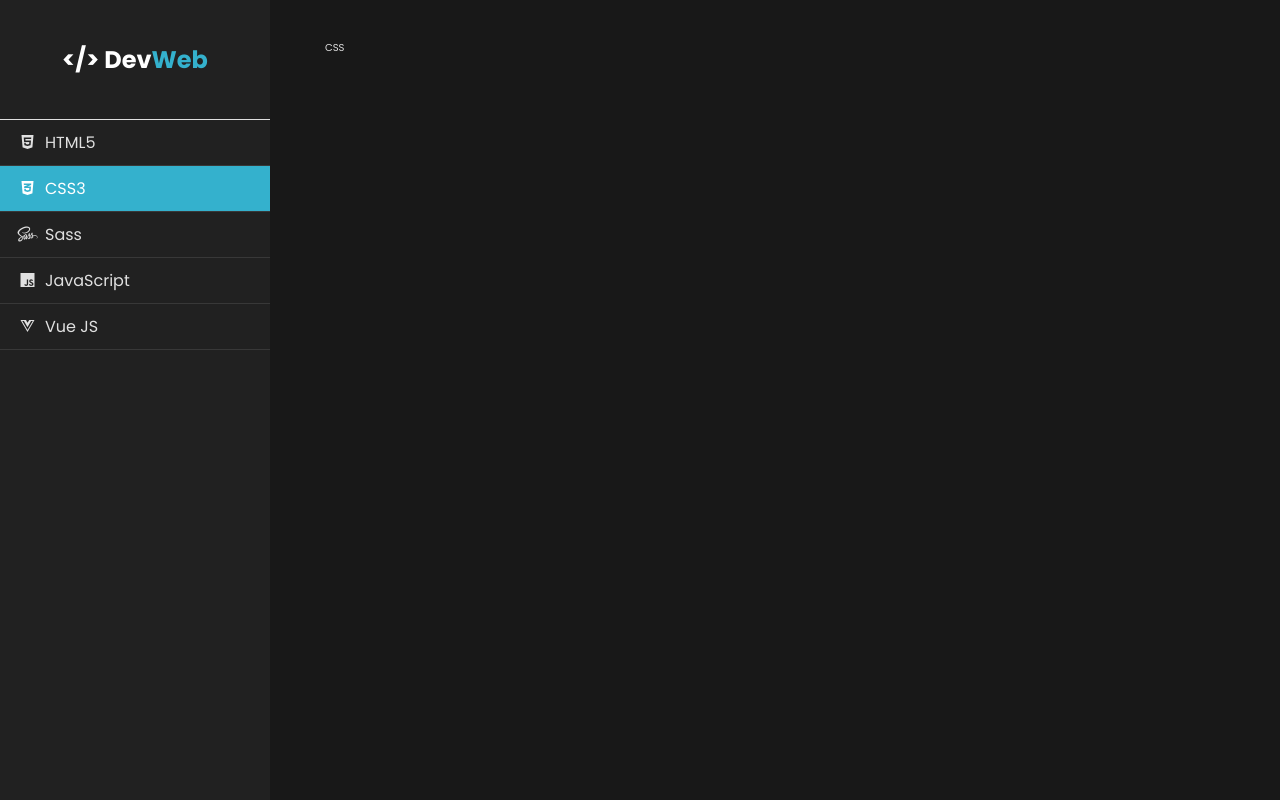
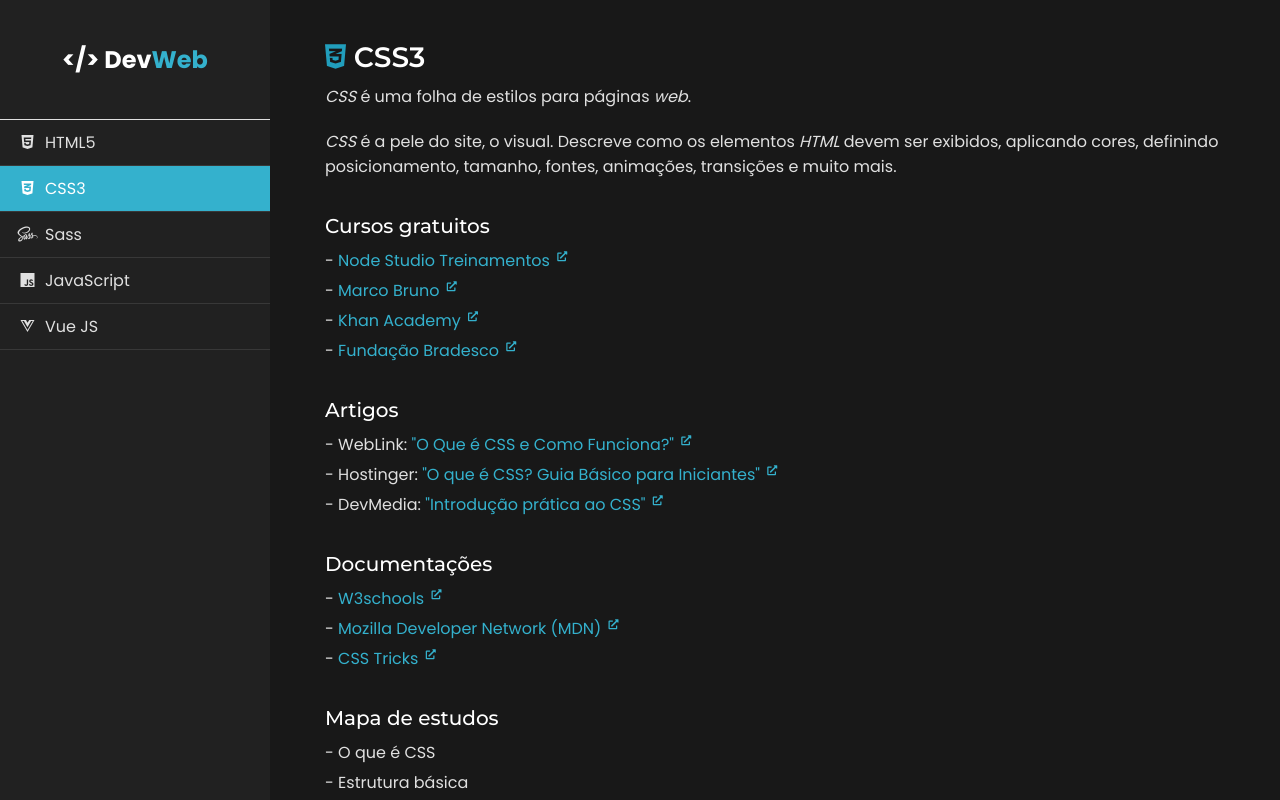
Before and after one commit to filipealvess/DevWeb, a Vue app: page /css in a window 1280 px wide. Built offline with nearby package versions, Linux system fonts and the light colour scheme.

Commit message:
Fill css view

```diff
--- a/src/views/Css.vue
+++ b/src/views/Css.vue
@@ -1,6 +1,101 @@
 <template>
   <div @click="$emit('click')" class="view">
-    CSS
+    <h2><i class="fab fa-css3-alt icon"></i> CSS3</h2>
+    <p>
+      <em>CSS</em> é uma folha de estilos para páginas <em>web</em>.
+    </p>
+    <p>
+      <em>CSS</em> é a pele do site, o visual. Descreve como os elementos
+      <em>HTML</em> devem ser exibidos, aplicando cores, definindo
+      posicionamento, tamanho, fontes, animações, transições e muito mais.
+    </p>
+
+    <h3>Cursos gratuitos</h3>
+    <ul>
+      <li>-
+        <a href="https://www.youtube.com/playlist?list=PLwXQLZ3FdTVGf7GUtiOFLc_9AXO25iIzG" target="_blank">
+          Node Studio Treinamentos
+        </a>
+      </li>
+      <li>-
+        <a href="https://www.youtube.com/playlist?list=PLirko8T4cEmx5eBb1-9j6T6Gl4aBtZ_5x" target="_blank">
+          Marco Bruno
+        </a>
+      </li>
+      <li>-
+        <a href="https://pt.khanacademy.org/computing/computer-programming/html-css/intro-to-css/pt/css-basics" target="_blank">
+          Khan Academy
+        </a>
+      </li>
+      <li>-
+        <a href="https://www.ev.org.br/cursos/inovando-com-css" target="_blank">
+          Fundação Bradesco
+        </a>
+      </li>
+    </ul>
+
+    <h3>Artigos</h3>
+    <ul>
+      <li>- WebLink:
+        <a href="https://www.weblink.com.br/blog/programacao/o-que-e-css/" target="_blank">
+          "O Que é CSS e Como Funciona?"
+        </a>
+      </li>
+      <li>- Hostinger:
+        <a href="https://www.hostinger.com.br/tutoriais/o-que-e-css-guia-basico-de-css" target="_blank">
+          "O que é CSS? Guia Básico para Iniciantes"
+        </a>
+      </li>
+      <li>- DevMedia:
+        <a href="https://www.devmedia.com.br/introducao-pratica-ao-css/40682" target="_blank">
+          "Introdução prática ao CSS"
+        </a>
+      </li>
+    </ul>
+
+    <h3>Documentações</h3>
+    <ul>
+      <li>-
+        <a href="https://www.w3schools.com/css/" target="_blank">
+          W3schools
+        </a>
+      </li>
+      <li>-
+        <a href="https://developer.mozilla.org/pt-BR/docs/Web/CSS" target="_blank">
+          Mozilla Developer Network (MDN)
+        </a>
+      </li>
+      <li>-
+        <a href="https://css-tricks.com/guides/" target="_blank">
+          CSS Tricks
+        </a>
+      </li>
+    </ul>
+
+    <h3>Mapa de estudos</h3>
+    <ul>
+      <li>- O que é CSS</li>
+      <li>- Estrutura básica</li>
+      <li>- Seletores</li>
+      <li>- Cores</li>
+      <li>- Unidades absolutas e relativas</li>
+      <li>- Fundos (<em>background</em>)</li>
+      <li>- <em>Box model</em></li>
+      <li>- Abreviações</li>
+      <li>- Textos</li>
+      <li>- Combinadores</li>
+      <li>- Pseudo-classes</li>
+      <li>- Pseudo-elementos</li>
+      <li>- Ordem dos seletores</li>
+      <li>- Posicionamento (<em>position</em>)</li>
+      <li>- <em>Flexbox</em></li>
+      <li>- <em>Grid layout</em></li>
+      <li>- Sombras</li>
+      <li>- Responsividade (<em>media query</em>)</li>
+      <li>- Animações</li>
+      <li>- Prefixos</li>
+      <li>Continue estudando...</li>
+    </ul>
   </div>
 </template>
 
@@ -15,4 +110,8 @@
 
 <style scoped>
   @import '../css/global-views.css';
+
+  .icon {
+    color: #219EBC;
+  }
 </style>
```
